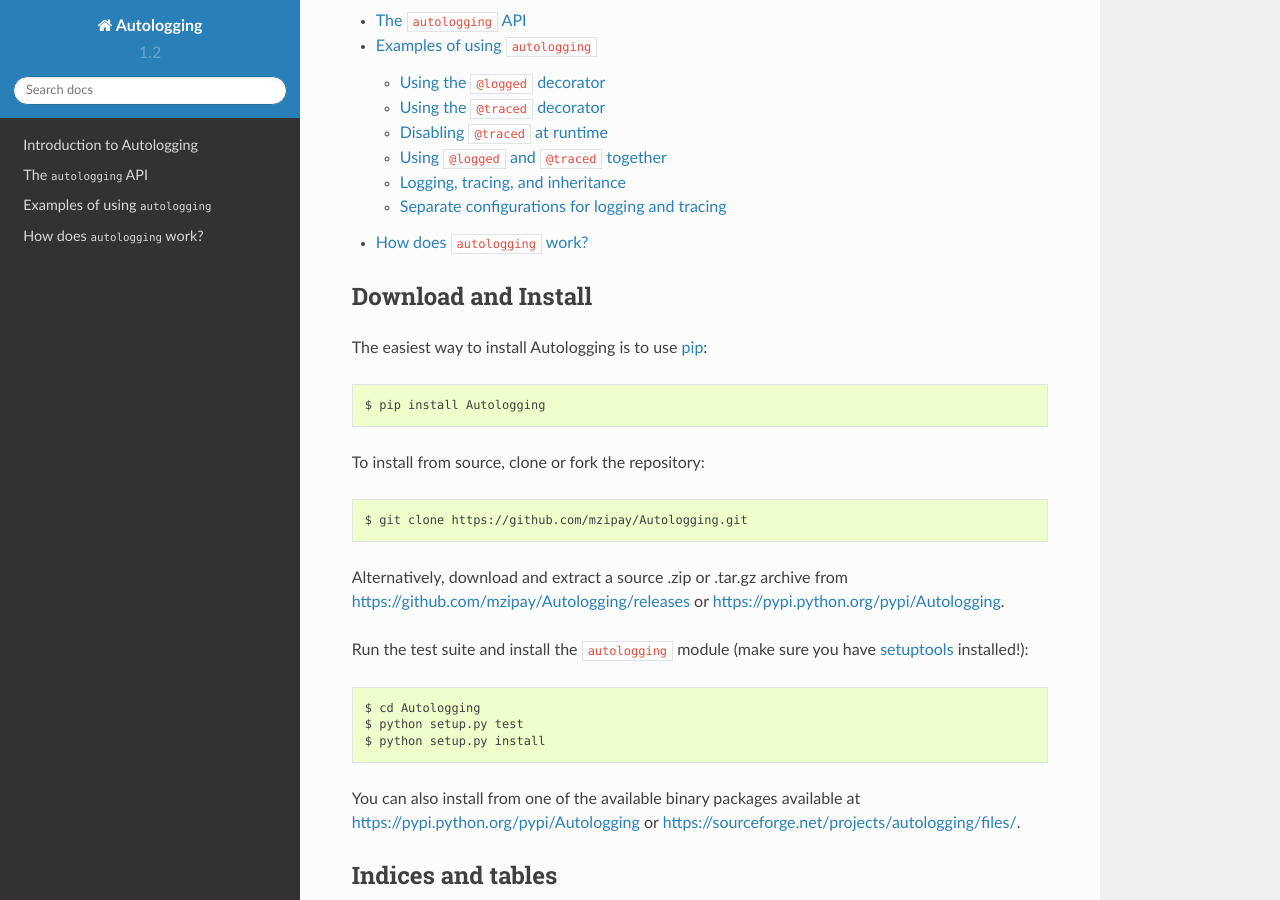
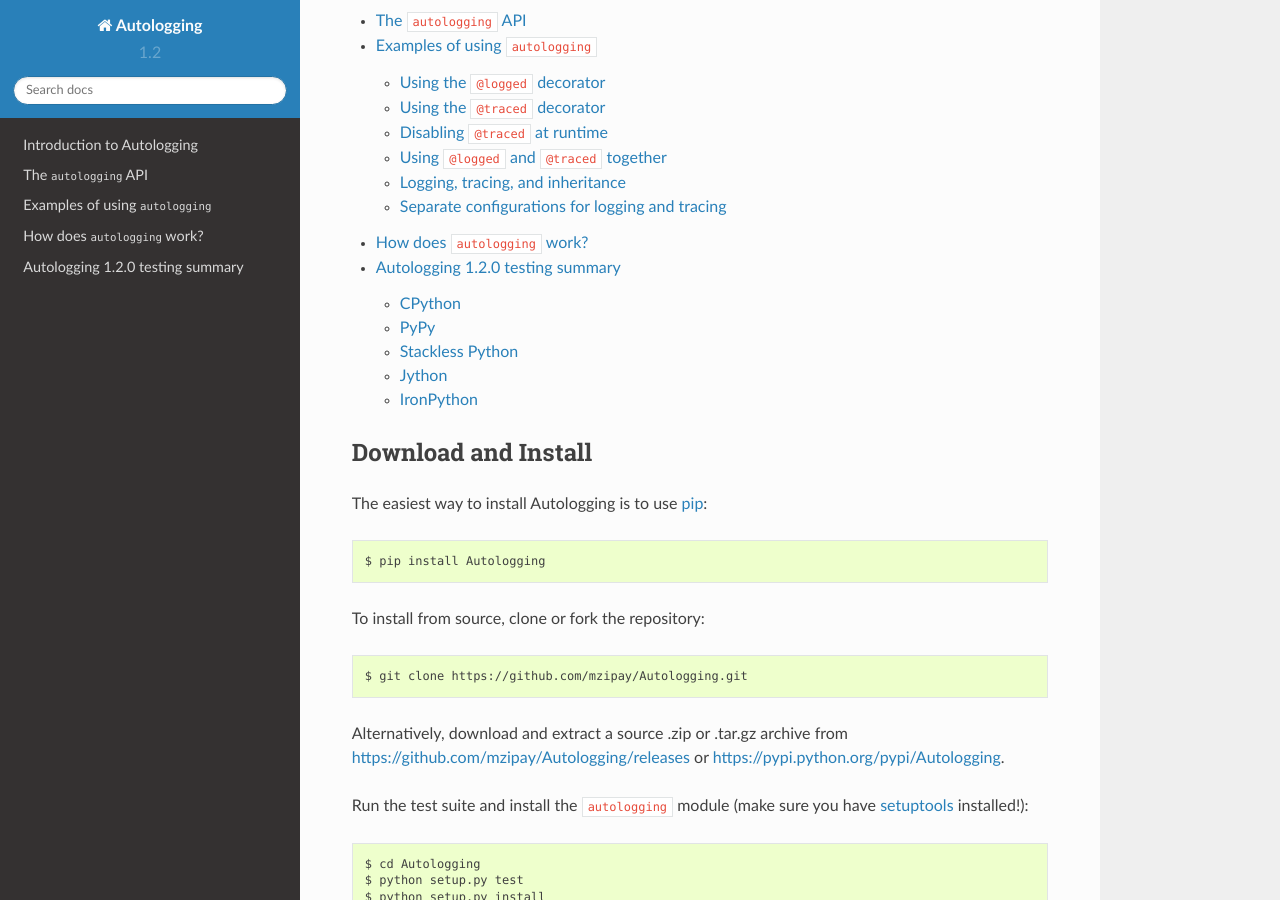
Before and after one commit to mzipay/Autologging, a Sphinx documentation site: the page built from doc/source/index.rst, in a window 1280 px wide and 900 px high, scrolled down 1900 px. Built offline with Sphinx 7.4.7 and the Read the Docs theme 2.0.0, drawn with Linux system fonts in a browser that asks for light colours; some of the changed lines change nothing that is shown.

Commit message:
updated the 1.2.0 testing summary for all Linux & Windows versions/variants

```diff
--- a/doc/source/index.rst
+++ b/doc/source/index.rst
@@ -118,6 +118,7 @@
    autologging
    examples
    internals
+   testing
 
 Download and Install
 --------------------
--- /dev/null
+++ b/doc/source/testing.rst
@@ -0,0 +1,88 @@
+=================================
+Autologging 1.2.0 testing summary
+=================================
+
+.. _CPython: https://www.python.org/
+.. _PyPy: http://pypy.org/
+.. _Stackless Python: https://github.com/stackless-dev/stackless/wiki
+.. _Jython: http://www.jython.org/
+.. _IronPython: http://ironpython.net/
+
+`CPython`_
+==========
+
++---------+------------------------------------------------------------------------------------------------------------+
+| Version | Platform                                                                                                   |
++=========+============================================================================================================+
+| 3.7.0   | [GCC 8.1.1 20180502 (Red Hat 8.1.1-1)] on Linux-4.17.18-200.fc28.x86_64-x86_64-with-fedora-28-Twenty_Eight |
++---------+------------------------------------------------------------------------------------------------------------+
+|         | [MSC v.1914 64 bit (AMD64)] on Windows-10-10.0.17134-SP0                                                   |
++---------+------------------------------------------------------------------------------------------------------------+
+| 3.6.6   | [GCC 8.1.1 20180712 (Red Hat 8.1.1-5)] on Linux-4.17.18-200.fc28.x86_64-x86_64-with-fedora-28-Twenty_Eight |
++---------+------------------------------------------------------------------------------------------------------------+
+|         | [MSC v.1900 64 bit (AMD64)] on Windows-10-10.0.17134-SP0                                                   |
++---------+------------------------------------------------------------------------------------------------------------+
+| 3.5.6   | [GCC 8.1.1 20180712 (Red Hat 8.1.1-5)] on Linux-4.17.18-200.fc28.x86_64-x86_64-with-fedora-28-Twenty_Eight |
++---------+------------------------------------------------------------------------------------------------------------+
+| 3.5.4   | [MSC v.1900 64 bit (AMD64)] on Windows-10-10.0.17134-SP0                                                   |
++---------+------------------------------------------------------------------------------------------------------------+
+| 3.4.9   | [GCC 8.1.1 20180712 (Red Hat 8.1.1-5)] on Linux-4.17.18-200.fc28.x86_64-x86_64-with-fedora-28-Twenty_Eight |
++---------+------------------------------------------------------------------------------------------------------------+
+| 3.4.4   | [MSC v.1600 64 bit (AMD64)] on Windows-10-10.0.17134                                                       |
++---------+------------------------------------------------------------------------------------------------------------+
+| 2.7.15  | [GCC 8.1.1 20180502 (Red Hat 8.1.1-1)] on Linux-4.17.18-200.fc28.x86_64-x86_64-with-fedora-28-Twenty_Eight |
++---------+------------------------------------------------------------------------------------------------------------+
+|         | [MSC v.1500 64 bit (AMD64)] on Windows-10-10.0.17134                                                       |
++---------+------------------------------------------------------------------------------------------------------------+
+
+`PyPy`_
+=======
+
++---------+-------------------------------------------------------------------------------------------------+
+| Version | Platform                                                                                        |
++=========+=================================================================================================+
+| 3.5.3   | [PyPy 6.0.0 with GCC 7.2.0] on Linux-4.17.18-200.fc28.x86_64-x86_64-with-fedora-28-Twenty_Eight |
++---------+-------------------------------------------------------------------------------------------------+
+|         | [PyPy 5.10.1 with MSC v.1500 32 bit] on Windows-8-6.2.9200-SP0                                  |
++---------+-------------------------------------------------------------------------------------------------+
+| 2.7.13  | [PyPy 6.0.0 with GCC 7.2.0] on Linux-4.17.18-200.fc28.x86_64-x86_64-with-fedora-28-Twenty_Eight |
++---------+-------------------------------------------------------------------------------------------------+
+|         | [PyPy 6.0.0 with MSC v.1500 32 bit] on Windows-10-10.0.17134                                    |
++---------+-------------------------------------------------------------------------------------------------+
+
+`Stackless Python`_
+===================
+
++---------+---------------------------------------------------------------------------------------------------------------------------------------------+
+| Version | Platform                                                                                                                                    |
++=========+=============================================================================================================================================+
+| 3.6.4   | Stackless 3.1b3 060516 [GCC 6.4.1 20170727 (Red Hat 6.4.1-1)] on Linux-4.17.18-200.fc28.x86_64-x86_64-with-fedora-28-Twenty_Eight           |
++---------+---------------------------------------------------------------------------------------------------------------------------------------------+
+|         | Stackless 3.1b3 060516 (v3.6.4-slp:9557b2e530, Dec 21 2017, 15:23:10) [MSC v.1900 64 bit (AMD64)] on Windows-10-10.0.17134-SP0              |
++---------+---------------------------------------------------------------------------------------------------------------------------------------------+
+| 3.5.4   | Stackless 3.1b3 060516 (v3.5.4-slp-1-g40e5316803:40e5316803, Oct 1 2017, 23:23:05) [MSC v.1900 64 bit (AMD64)] on Windows-10-10.0.17134-SP0 |
++---------+---------------------------------------------------------------------------------------------------------------------------------------------+
+| 2.7.14  | Stackless 3.1b3 060516 [GCC 6.4.1 20170727 (Red Hat 6.4.1-1)] on Linux-4.17.18-200.fc28.x86_64-x86_64-with-fedora-28-Twenty_Eight           |
++---------+---------------------------------------------------------------------------------------------------------------------------------------------+
+
+`Jython`_
+=========
+
++---------+----------------------------------------------------------------------------------------------------------------------------------------------------------------------+
+| Version | Platform                                                                                                                                                             |
++=========+======================================================================================================================================================================+
+| 2.7.1   | [OpenJDK 64-Bit Server VM (Oracle Corporation)] on Java-9.0.4-OpenJDK_64-Bit_Server_VM,_9.0.4+11,_Oracle_Corporation-on-Linux-4.17.18-200.fc28.x86_64-amd64          |
++---------+----------------------------------------------------------------------------------------------------------------------------------------------------------------------+
+|         | [Java HotSpot(TM) 64-Bit Server VM ("Oracle Corporation")] on Java-10.0.2-Java_HotSpot-TM-_64-Bit_Server_VM,_10.0.2+13,_-Oracle_Corporation-on-Windows_10-10.0-amd64 |
++---------+----------------------------------------------------------------------------------------------------------------------------------------------------------------------+
+
+`IronPython`_
+=============
+
++---------+----------------------------------------------------------------------------------------+
+| Version | Platform                                                                               |
++=========+========================================================================================+
+| 2.7.8   | (IronPython 2.7.8 (2.7.8.0) on .NET 4.0.30319.42000 (64-bit)) on Windows-10-10.0.17134 |
++---------+----------------------------------------------------------------------------------------+
+|         | (IronPython 2.7.8 (2.7.8.0) on .NET 4.0.30319.42000 (32-bit)) on Windows-10-10.0.17134 |
++---------+----------------------------------------------------------------------------------------+
```
Also changed, not shown: 1 other file.
